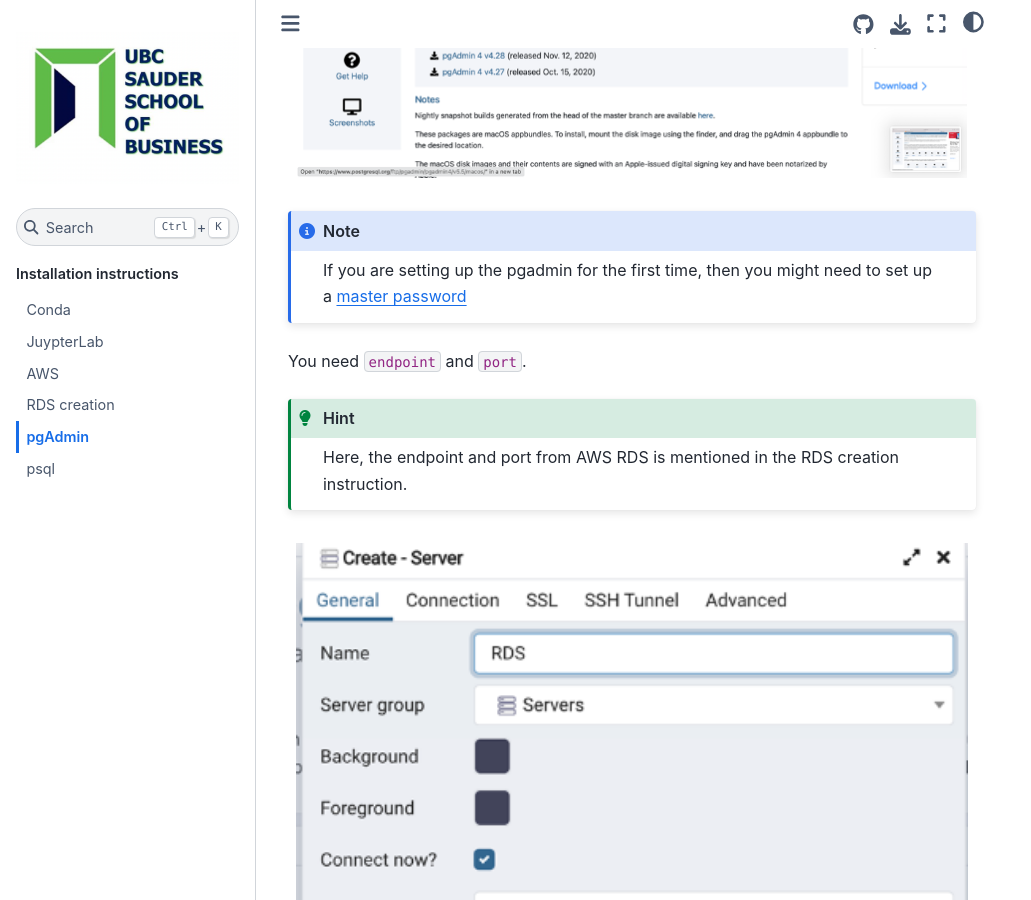
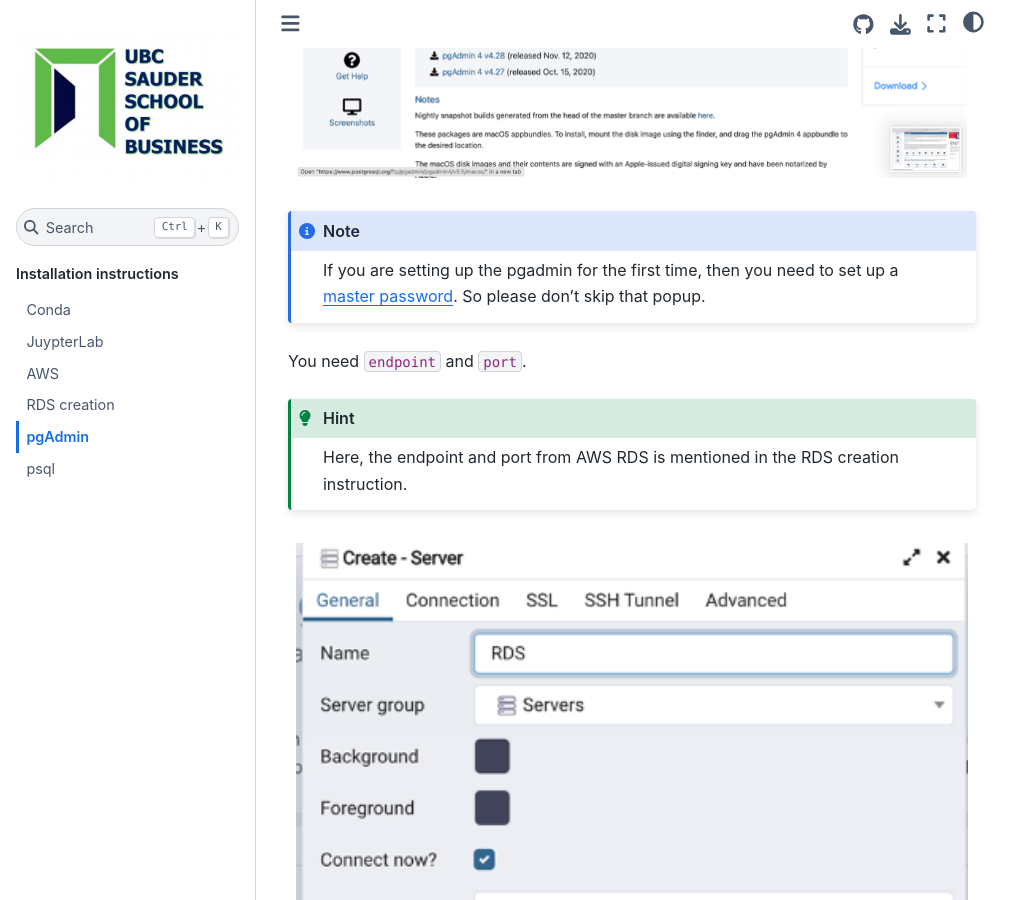
Before and after one commit to ggeorg02/BAIT580, a Jupyter Book: the page built from installation/pgadmin.md, in a window 1280 px wide and 900 px high, scrolled down 1005 px. Shown: the whole window, without its empty margins (0-1031 px from the left). Built offline with Jupyter Book 1.0.4 settings and Sphinx 7.4.7 and the Sphinx Book theme 1.1.4, drawn with Linux system fonts in a browser that asks for light colours; pages that are not in the unit, such as notebooks, are missing from menus.

Commit message:
Update pgadmin.md

````diff
--- a/installation/pgadmin.md
+++ b/installation/pgadmin.md
@@ -20,7 +20,7 @@
 ```
 
 ```{note}
-If you are setting up the pgadmin for the first time, then you might need to set up a [master password](https://www.pgadmin.org/docs/pgadmin4/development/master_password.html)
+If you are setting up the pgadmin for the first time, then you need to set up a [master password](https://www.pgadmin.org/docs/pgadmin4/development/master_password.html). So please don't skip that popup.
 ```
 
 You need `endpoint` and `port`.
````
